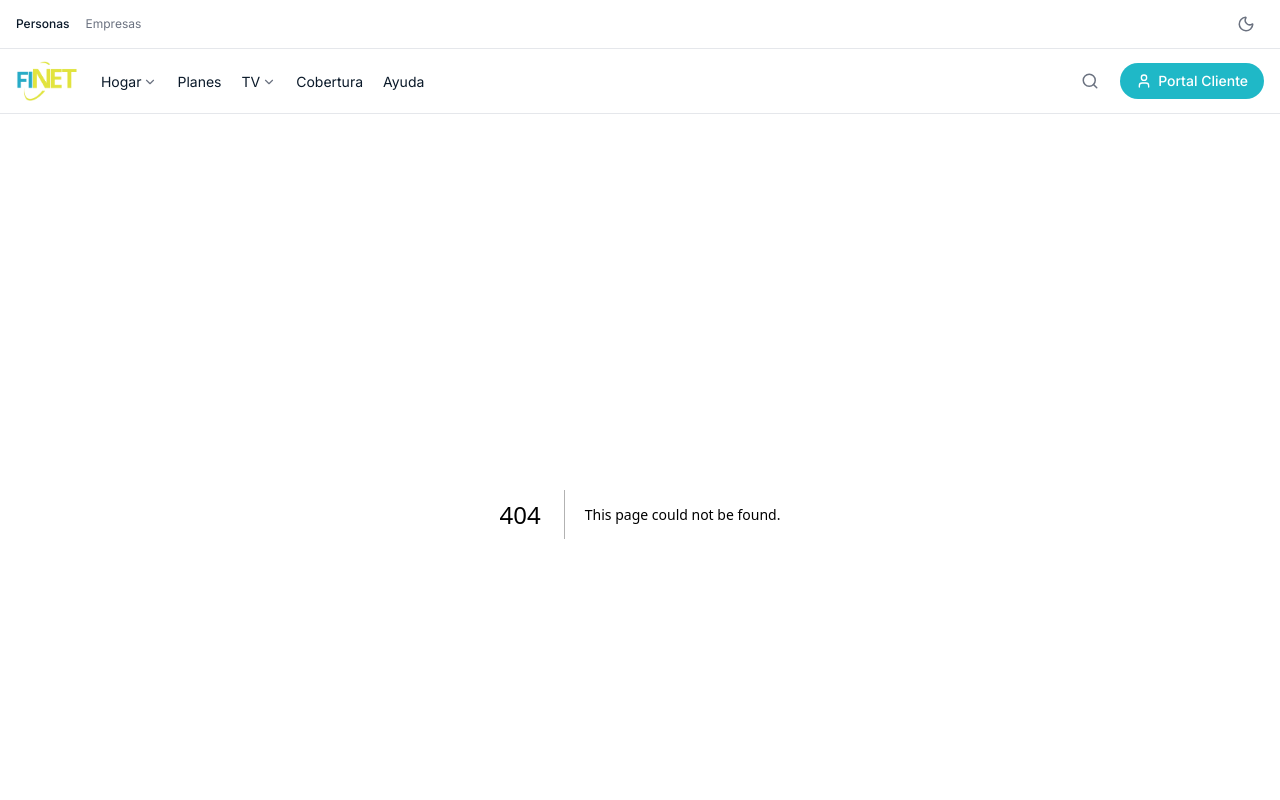
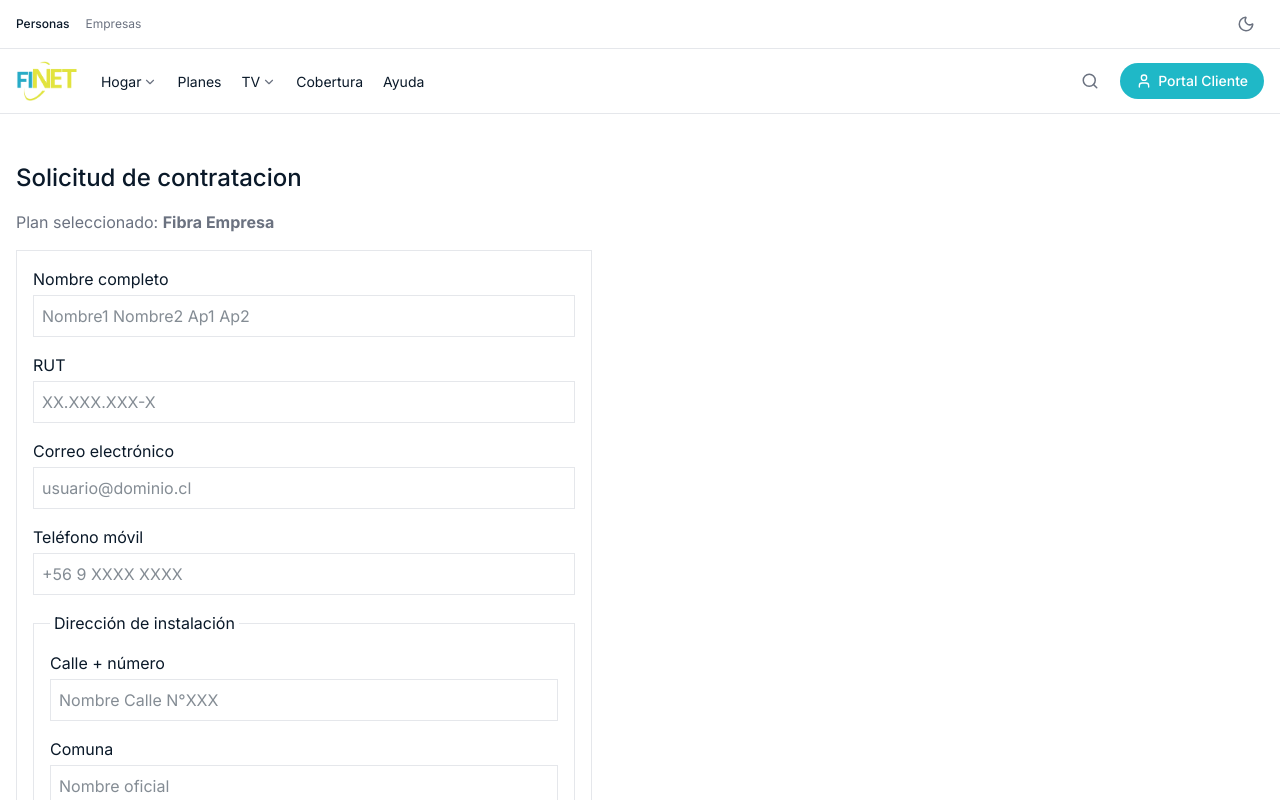
Before and after one commit to invvd/finet-clientes, a Next.js app: page /contratar/fibra-empresa in a window 1280 px wide. Before the commit this address had no page. Shown: the top 800 px of the page. Built offline with nearby package versions, Linux system fonts and the light colour scheme.

Commit message:
feat: agrega flujo de solicitud de contratacion

```diff
--- /dev/null
+++ b/app/_components/catalog/FormularioContratacion.tsx
@@ -0,0 +1,84 @@
+import type { Plan } from "../../_data/planes";
+
+type FormularioContratacionProps = {
+  plan: Plan;
+};
+
+export default function FormularioContratacion({ plan }: FormularioContratacionProps) {
+  return (
+    <form className="grid max-w-xl gap-4 border border-[var(--color-border)] p-4">
+      <input type="hidden" name="plan" value={plan.id} />
+      <label className="grid gap-1">
+        Nombre completo
+        <input
+          name="nombreCompleto"
+          required
+          placeholder="Nombre1 Nombre2 Ap1 Ap2"
+          pattern="[A-Za-zÁÉÍÓÚÜÑáéíóúüñ]+(?: [A-Za-zÁÉÍÓÚÜÑáéíóúüñ]+){1,3}"
+          title="Nombre1 Nombre2 Ap1 Ap2. Respetar tildes. Máx 4 palabras visibles."
+          className="border border-[var(--color-border)] p-2"
+        />
+      </label>
+      <label className="grid gap-1">
+        RUT
+        <input
+          name="rut"
+          required
+          placeholder="XX.XXX.XXX-X"
+          pattern="[0-9]{1,2}\.[0-9]{3}\.[0-9]{3}-[0-9K]"
+          title="XX.XXX.XXX-X"
+          className="border border-[var(--color-border)] p-2"
+        />
+      </label>
+      <label className="grid gap-1">
+        Correo electrónico
+        <input
+          name="correoElectronico"
+          type="email"
+          required
+          placeholder="usuario@dominio.cl"
+          pattern="[a-z0-9._%+-]+@[a-z0-9.-]+\.[a-z]{2,}"
+          title="usuario@dominio.cl, siempre en minúsculas"
+          className="border border-[var(--color-border)] p-2"
+        />
+      </label>
+      <label className="grid gap-1">
+        Teléfono móvil
+        <input
+          name="telefonoMovil"
+          type="tel"
+          required
+          placeholder="+56 9 XXXX XXXX"
+          pattern="\+56 9 [0-9]{4} [0-9]{4}"
+          title="+56 9 XXXX XXXX"
+          className="border border-[var(--color-border)] p-2"
+        />
+      </label>
+      <fieldset className="grid gap-4 border border-[var(--color-border)] p-4">
+        <legend className="px-1">Dirección de instalación</legend>
+        <label className="grid gap-1">
+          Calle + número
+          <input
+            name="calleNumero"
+            required
+            placeholder="Nombre Calle N°XXX"
+            className="border border-[var(--color-border)] p-2"
+          />
+        </label>
+        <label className="grid gap-1">
+          Comuna
+          <input
+            name="comuna"
+            required
+            placeholder="Nombre oficial"
+            title="Title Case. Usar catálogo oficial de comunas."
+            className="border border-[var(--color-border)] p-2"
+          />
+        </label>
+      </fieldset>
+      <button type="submit" className="border border-[var(--color-border)] px-3 py-2">
+        Enviar solicitud
+      </button>
+    </form>
+  );
+}
--- /dev/null
+++ b/app/contratar/[planId]/page.tsx
@@ -0,0 +1,36 @@
+import { redirect } from "next/navigation";
+import FormularioContratacion from "../../_components/catalog/FormularioContratacion";
+import { getPlanById, getPlanes } from "../../_data/planes";
+
+type ContratarPlanPageProps = {
+  params: Promise<{
+    planId: string;
+  }>;
+};
+
+export function generateStaticParams() {
+  return getPlanes().map((plan) => ({
+    planId: plan.id,
+  }));
+}
+
+export default async function ContratarPlanPage({ params }: ContratarPlanPageProps) {
+  const { planId } = await params;
+  const plan = getPlanById(planId);
+
+  if (!plan) {
+    redirect("/planes");
+  }
+
+  return (
+    <section className="px-4 py-12">
+      <div className="mx-auto grid max-w-7xl gap-4">
+        <h1 className="text-2xl font-medium">Solicitud de contratacion</h1>
+        <p className="text-[var(--color-muted)]">
+          Plan seleccionado: <strong>{plan.nombre}</strong>
+        </p>
+        <FormularioContratacion plan={plan} />
+      </div>
+    </section>
+  );
+}
```
